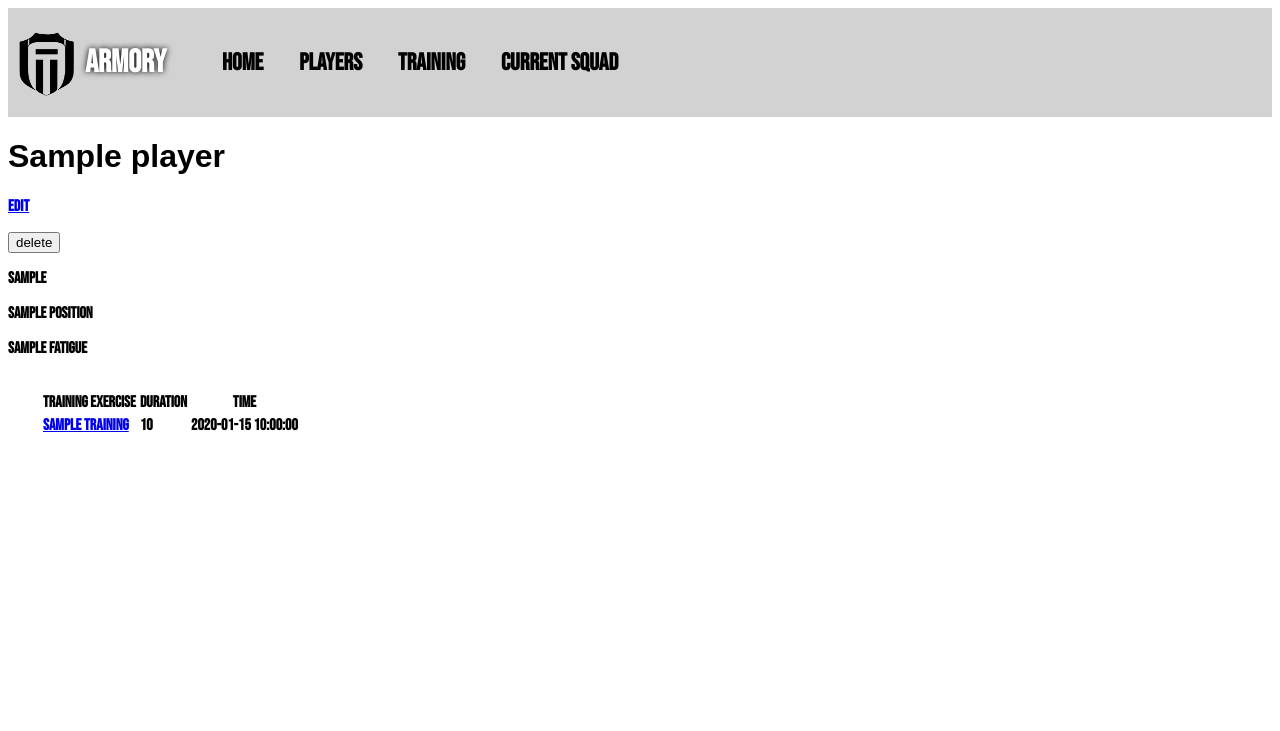
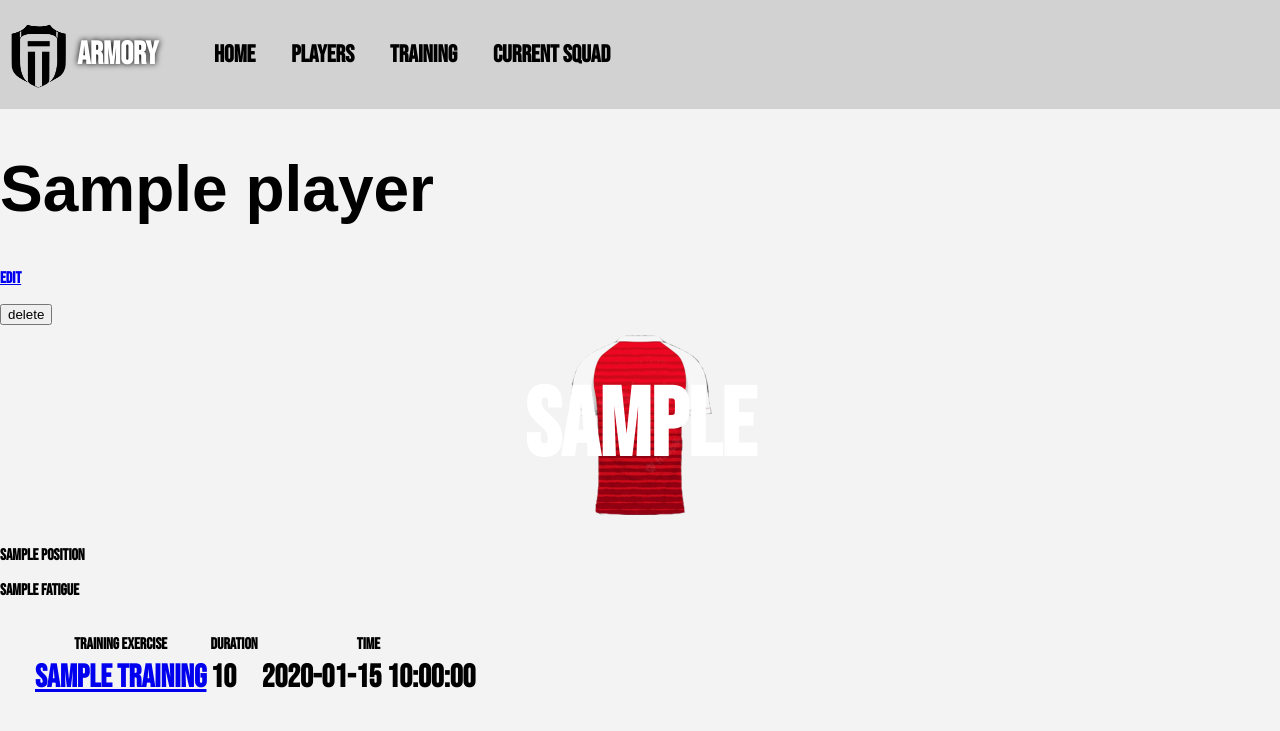
Before and after one commit to dieeer/armory, a Flask app: page /players/1 in a window 1280 px wide; the page is wider, and only the part inside the window is pictured. Shown: the top 731 px of that part. Run offline with Flask 2, Linux system fonts and the light colour scheme; a database or web service that is not in the repository returns one stand-in record (values such as "Sample title"); some libraries are stand-ins or nearby versions; some web fonts are replaced.

Commit message:
added player shirt and display for kit number

```diff
--- a/static/style.css
+++ b/static/style.css
@@ -1,11 +1,13 @@
 h1 {
     font-family: 'Aclonica', sans-serif;
+    font-size:4rem;
 }
 
 body {
     font-family: 'Bebas Neue', sans-serif;
     font-weight: bold;
-
+    background-color:rgb(243, 243, 243);
+    margin: 0px;
 }
 
 table {
@@ -14,8 +16,41 @@ table {
     margin:16px;
 }
 
+table > tr > th {
+    font-size: 2rem;
+    text-align:left
+}
+
+.container {
+    position: relative;
+    text-align: center;
+    color: white;
+}
+
+.centered {
+    position: absolute;
+    top: 50%;
+    left: 50%;
+    transform: translate(-50%, -50%);
+    font-size:6rem;
+}
+
+#shirt-png {
+    height:200px;
+}
+
+div > #show {
+    display: flex;
+    flex-direction: grid;
+    padding:16px
+}
+
+td {
+    font-size:2rem;
+}
+
 nav {
-    width: 100%;
+    width: 110%;
     display: flex;
     font-family: 'Bebas Neue', cursive;
     flex-flow: row;
@@ -52,7 +87,7 @@ nav > img{
 
 #logo-text > a:hover{
     animation-name: logo-;
-    animation-duration:4s;
+    animation-duration:10s;
     animation-iteration-count: infinite;
 }
 
@@ -67,3 +102,7 @@ nav > img{
 p {
     font-family: 'Bebas Neue', cursive;
 }
+
+div.show {
+    font-size:3rem;
+}
--- a/templates/players/show.html
+++ b/templates/players/show.html
@@ -7,7 +7,10 @@
     <input class="btn btn--danger" type="submit" value="delete" onclick= "return confirm('confirm deleting {{player.name}}?')">
 
 <div>
-    <p>{{player.shirt_no}}</p>
+    <div class='container'>
+        <img src='{{ url_for('static', filename='/images/shirt.png') }}' id='shirt-png'>
+        <div class='centered'>{{player.shirt_no}}</div>
+    </div>
     <p>{{player.position}}</p>
     <p>{{player.fatigue}}</p>
     {% if player.fatigue >= 60 %}
@@ -25,7 +28,7 @@
     </tr>
     {% for assignment in trainings %}
     <tr>
-        <td><a href='/player_trainings/{{assignment.id}}'>{{assignment.training_name}}</a></td>
+        <td><a href='/trainings/{{assignment.id}}'>{{assignment.training_name}}</a></td>
         <td>{{assignment.duration}}</td>
         <td>{{assignment.time}}</td>
     </tr>
```
Also changed, not shown: templates/trainings/show.html (+8 -6 lines), static/images/shirt.png (added).
